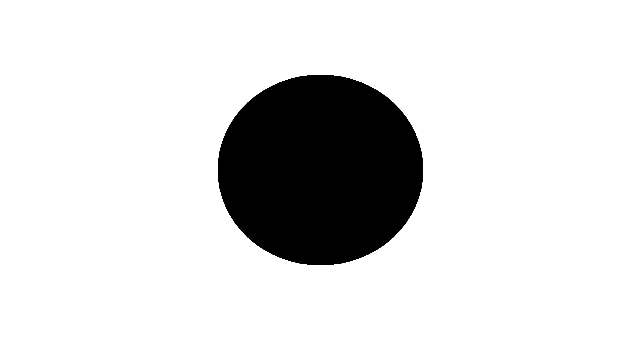
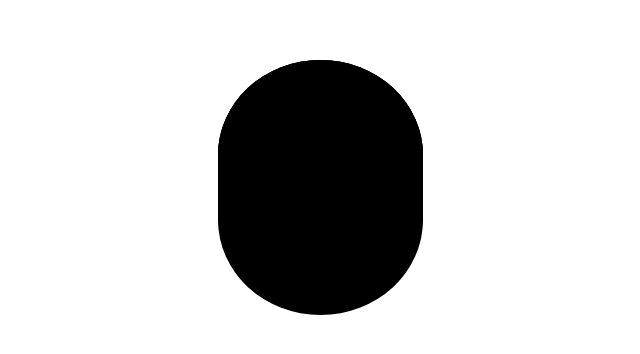
Before and after one commit to lordfido/orca, a plain HTML site: page index.html in a window 1280 px wide. Shown: the part 230-584 px from the top of the page, without its empty margins (422-1062 px from the left). Drawn offline with Linux system fonts and the light colour scheme.

Commit message:
Adding a whale "wave" shape

```diff
--- a/css/default.css
+++ b/css/default.css
@@ -118,6 +118,7 @@ body{
 .lvl13{
 	width: 205px;
 	height: 190px;
+	margin-top: -5px;
 
 	background: black;
 	z-index: 988;
@@ -125,6 +126,7 @@ body{
 .lvl14{
 	width: 205px;
 	height: 190px;
+	margin-top: -10px;
 
 	background: black;
 	z-index: 987;
@@ -132,6 +134,7 @@ body{
 .lvl15{
 	width: 205px;
 	height: 190px;
+	margin-top: -15px;
 
 	background: black;
 	z-index: 986;
@@ -139,6 +142,7 @@ body{
 .lvl16{
 	width: 205px;
 	height: 190px;
+	margin-top: -15px;
 
 	background: black;
 	z-index: 985;
@@ -146,6 +150,7 @@ body{
 .lvl17{
 	width: 205px;
 	height: 190px;
+	margin-top: -10px;
 
 	background: black;
 	z-index: 984;
@@ -153,6 +158,7 @@ body{
 .lvl18{
 	width: 205px;
 	height: 190px;
+	margin-top: -5px;
 
 	background: black;
 	z-index: 983;
@@ -160,6 +166,7 @@ body{
 .lvl19{
 	width: 205px;
 	height: 190px;
+	margin-top: 0px;
 
 	background: black;
 	z-index: 982;
@@ -167,6 +174,7 @@ body{
 .lvl20{
 	width: 205px;
 	height: 190px;
+	margin-top: 5px;
 
 	background: black;
 	z-index: 981;
@@ -174,6 +182,7 @@ body{
 .lvl21{
 	width: 205px;
 	height: 190px;
+	margin-top: 10px;
 
 	background: black;
 	z-index: 980;
@@ -181,6 +190,7 @@ body{
 .lvl22{
 	width: 205px;
 	height: 190px;
+	margin-top: 15px;
 
 	background: black;
 	z-index: 979;
@@ -188,6 +198,7 @@ body{
 .lvl23{
 	width: 205px;
 	height: 190px;
+	margin-top: 20px;
 
 	background: black;
 	z-index: 978;
@@ -195,6 +206,7 @@ body{
 .lvl24{
 	width: 205px;
 	height: 190px;
+	margin-top: 25px;
 
 	background: black;
 	z-index: 977;
@@ -202,6 +214,7 @@ body{
 .lvl25{
 	width: 205px;
 	height: 190px;
+	margin-top: 30px;
 
 	background: black;
 	z-index: 976;
@@ -209,6 +222,7 @@ body{
 .lvl26{
 	width: 205px;
 	height: 190px;
+	margin-top: 35px;
 
 	background: black;
 	z-index: 975;
@@ -216,6 +230,7 @@ body{
 .lvl27{
 	width: 205px;
 	height: 190px;
+	margin-top: 40px;
 
 	background: black;
 	z-index: 974;
@@ -223,6 +238,7 @@ body{
 .lvl28{
 	width: 205px;
 	height: 190px;
+	margin-top: 45px;
 
 	background: black;
 	z-index: 973;
@@ -230,6 +246,7 @@ body{
 .lvl29{
 	width: 205px;
 	height: 190px;
+	margin-top: 50px;
 
 	background: black;
 	z-index: 972;
```
